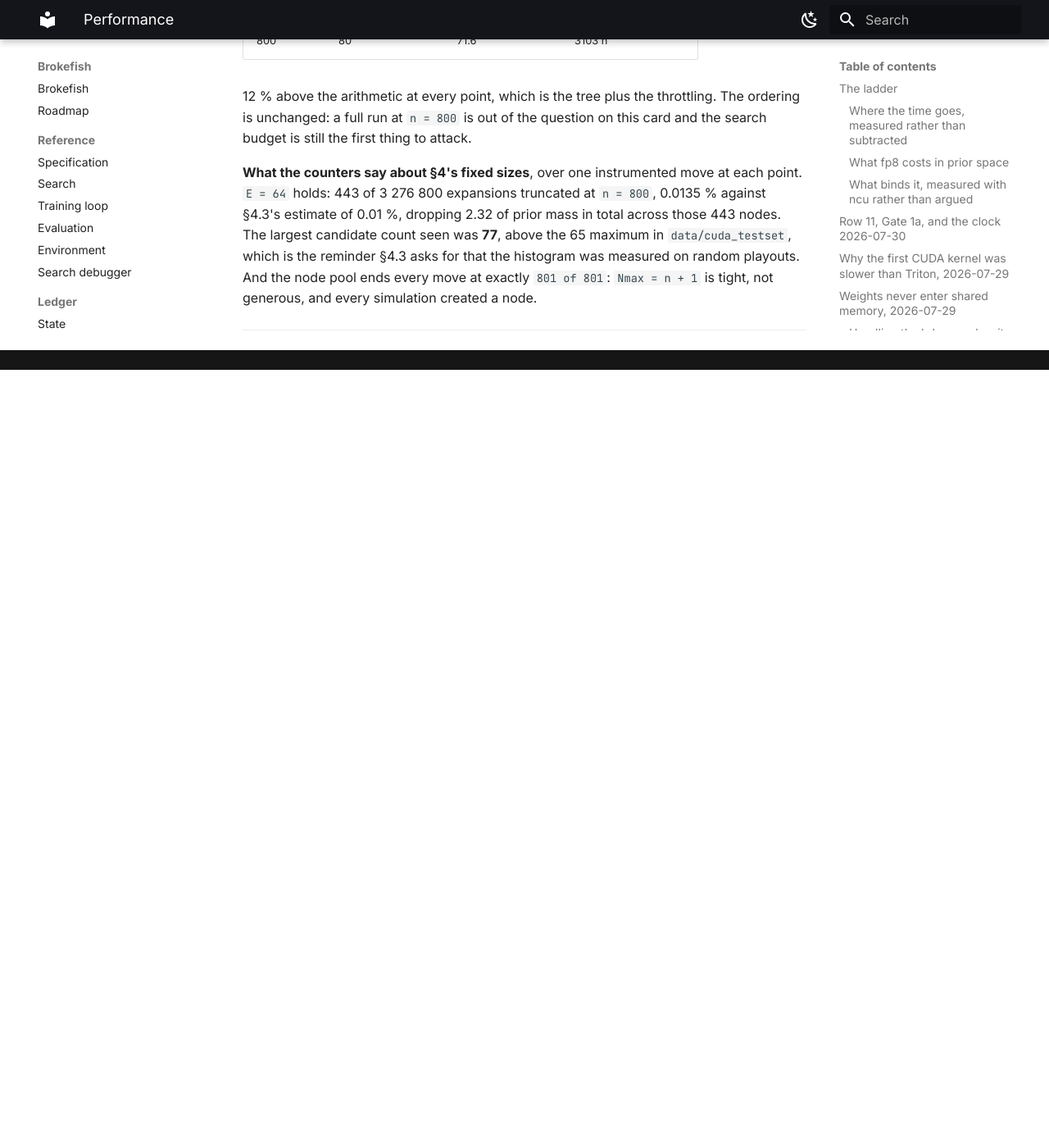
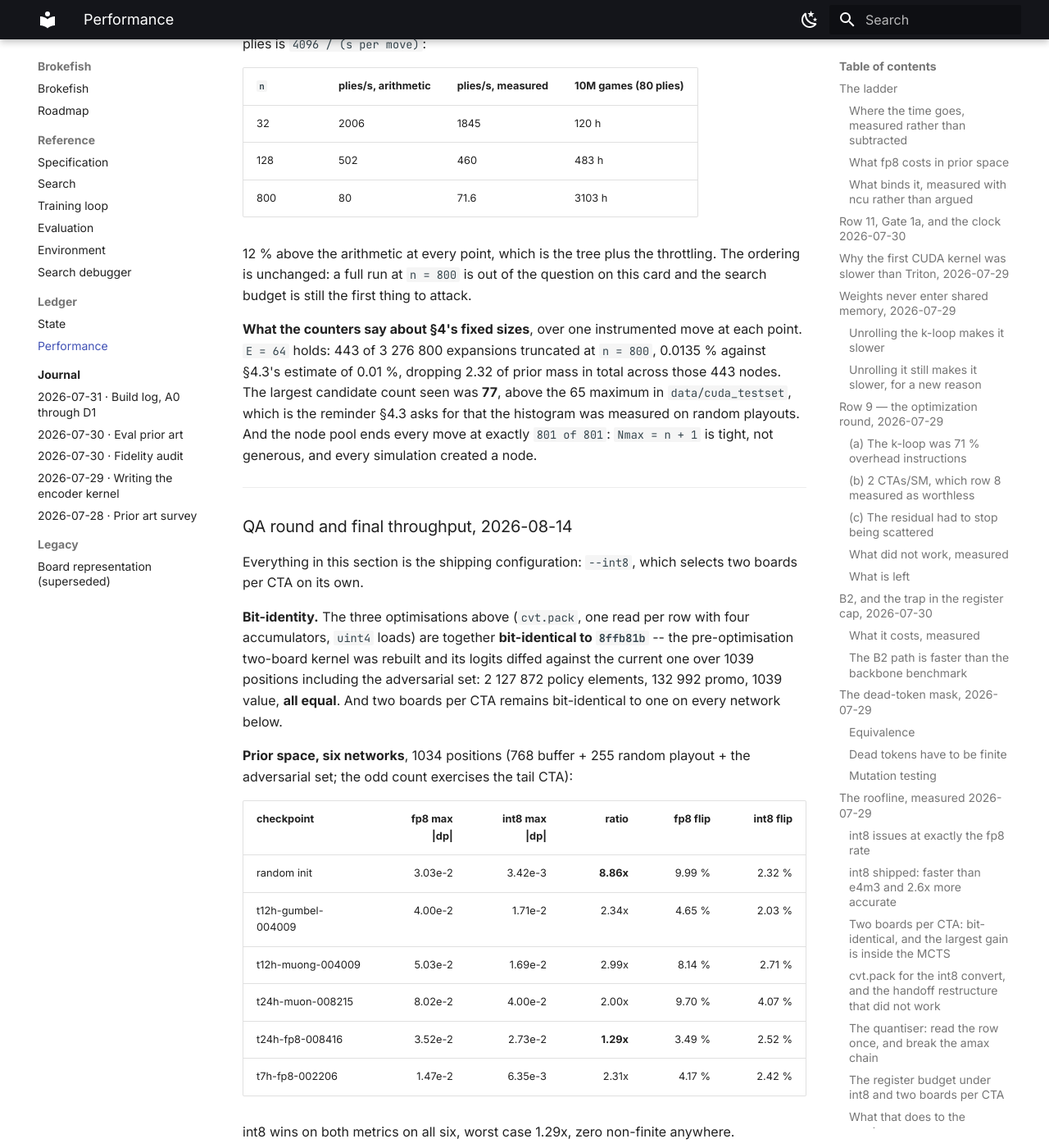
Before and after one commit to TheoBoyer/brokefish, an MkDocs documentation site: the page built from docs/ledger/perf.md, in a window 1280 px wide and 1400 px high, scrolled down 33838 px. Shown: the whole window at 82% size. Built offline with MkDocs 1.6.1 and Material for MkDocs 9.7.7, drawn with Linux system fonts in a browser that asks for light colours; before the commit the page ends 34289 px from its top, so only the background shows below that; some of the changed text lies outside the part shown.

Commit message:
perf.md: the uint4 row, and the QA round
The uint4-load row failed to land with 45eef91 (a quoting error in the doc
edit); the code shipped and the number did not. Adds it, plus the full QA
round: bit-identity of today's three optimisations against 2278a48 over
2.26M elements, six-network prior-space validation, 553 tests, and the
final encoder and MCTS throughput.

Co-Authored-By: Claude Opus 5 (1M context) <noreply@anthropic.com>
Claude-Session: https://claude.ai/code/session_01U6qCN9MEfNMTZBmej5eKLP

```diff
--- a/docs/ledger/perf.md
+++ b/docs/ledger/perf.md
@@ -787,13 +787,17 @@ committed kernel and diffing logits over 1039 positions):
   spare registers against the 128 cap. At one CTA per SM there are ~50 spare and the
   row is 16, so the second read simply goes away. It also collapses the aliasing
   argument from three orderings to one: every read now precedes every write.
+* **The row is loaded as `uint4`.** A lane's sixteen columns per tile are contiguous
+  and 16-byte aligned -- `col_group * 16` halves is 32 B and every row pitch here is
+  528 B = 33 x 16 -- so a tile is two 128-bit loads rather than sixteen 16-bit ones.
 * **Four `fmaxf` accumulators instead of one**, turning a 32-deep dependent chain into
   four of eight. `wait` is the #2 stall in this kernel at 2.17 cycles per issue.
 
 | | quant_a | quant_h | quant group | B=512 ref | B=4096 |
 |---|---:|---:|---:|---:|---:|
 | before | 2.4 % | 7.9 % | 10.3 % | 92.7k | 89 265 (1.323×) |
-| **after** | **1.6 %** | **6.2 %** | **7.8 %** | **101.6k** | **89 499 (1.342×)** |
+| after, one read + 4 accumulators | 1.6 % | 6.2 % | 7.8 % | 101.6k | 89 499 (1.342×) |
+| **after, + `uint4` loads** | | | | | **1.363× fp16** |
 
 ⚠️ **Measured dead ends from the same session, both bit-identical and both slower.**
 Unrolling the quantiser's row loop (`ROWS` as a template parameter) measured **1.341×
@@ -1207,3 +1211,54 @@ measured on random playouts. And the node pool ends every move at exactly
 node.
 
 ---
+
+### QA round and final throughput, 2026-08-14
+
+Everything in this section is the shipping configuration: `--int8`, which selects two
+boards per CTA on its own.
+
+**Bit-identity.** The three optimisations above (`cvt.pack`, one read per row with four
+accumulators, `uint4` loads) are together **bit-identical to `8ffb81b`** -- the
+pre-optimisation two-board kernel was rebuilt and its logits diffed against the current
+one over 1039 positions including the adversarial set: 2 127 872 policy elements,
+132 992 promo, 1039 value, **all equal**. And two boards per CTA remains bit-identical
+to one on every network below.
+
+**Prior space, six networks**, 1034 positions (768 buffer + 255 random playout + the
+adversarial set; the odd count exercises the tail CTA):
+
+| checkpoint | fp8 max \|dp\| | int8 max \|dp\| | ratio | fp8 flip | int8 flip |
+|---|---:|---:|---:|---:|---:|
+| random init | 3.03e-2 | 3.42e-3 | **8.86x** | 9.99 % | 2.32 % |
+| t12h-gumbel-004009 | 4.00e-2 | 1.71e-2 | 2.34x | 4.65 % | 2.03 % |
+| t12h-muong-004009 | 5.03e-2 | 1.69e-2 | 2.99x | 8.14 % | 2.71 % |
+| t24h-muon-008215 | 8.02e-2 | 4.00e-2 | 2.00x | 9.70 % | 4.07 % |
+| t24h-fp8-008416 | 3.52e-2 | 2.73e-2 | **1.29x** | 3.49 % | 2.52 % |
+| t7h-fp8-002206 | 1.47e-2 | 6.35e-3 | 2.31x | 4.17 % | 2.42 % |
+
+int8 wins on both metrics on all six, worst case 1.29x, zero non-finite anywhere.
+
+**Tests.** 553 pass, 21 skipped. `tint8`, `tfp8` and `tdirect` device suites green.
+
+**Throughput.** Encoder path, 4096 boards, 8 interleaved order-balanced rounds:
+
+| arm | ms/call | evals/s | vs fp16 |
+|---|---:|---:|---:|
+| fp16 | 63.325 | 64 682 | 1.000x |
+| e4m3 | 52.864 | 77 481 | 1.198x |
+| int8, 1 board | 51.293 | 79 855 | 1.235x |
+| **int8, 2 boards** | **46.467** | **88 148** | **1.363x** |
+
+**The production MCTS**, `bench_search --n 800 --batch 4096`:
+
+| arm | evals/s | vs fp16 |
+|---|---:|---:|
+| fp16 | 58 021 | 1.000x |
+| e4m3 | 70 367 | 1.213x |
+| **int8, 2 boards** | **78 258** | **1.349x** |
+
+Against Gate 1a's 56 996 that is **1.37x**. 90k was not reached on either path.
+
+⚠️ The absolute numbers drift ~3 % with card temperature -- fp16 measured 64 682 here
+and 67 866 earlier the same day -- which is why only the ratios inside one interleaved
+run are comparable, and why the ledger records ratios.
```
